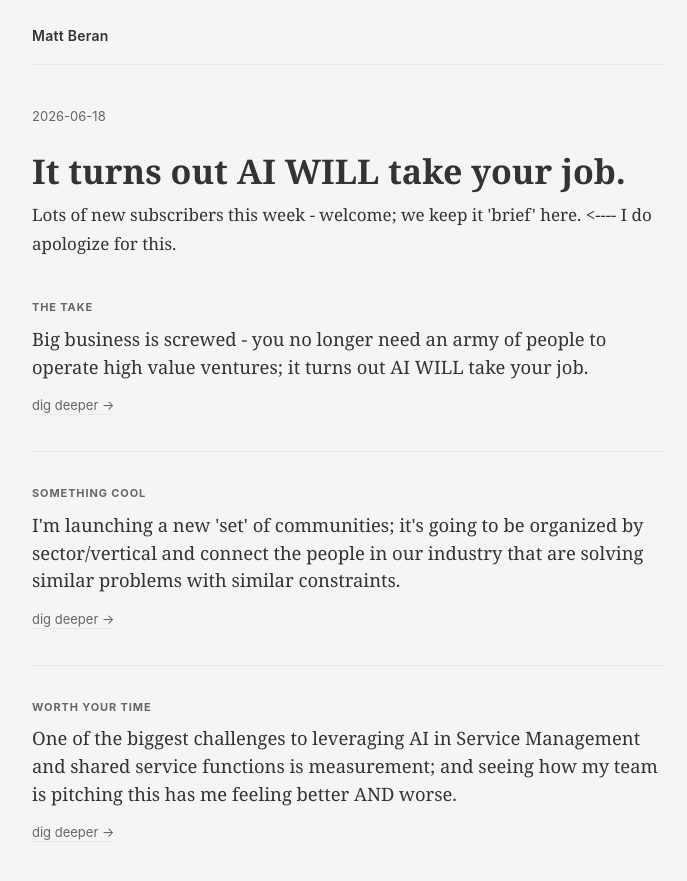
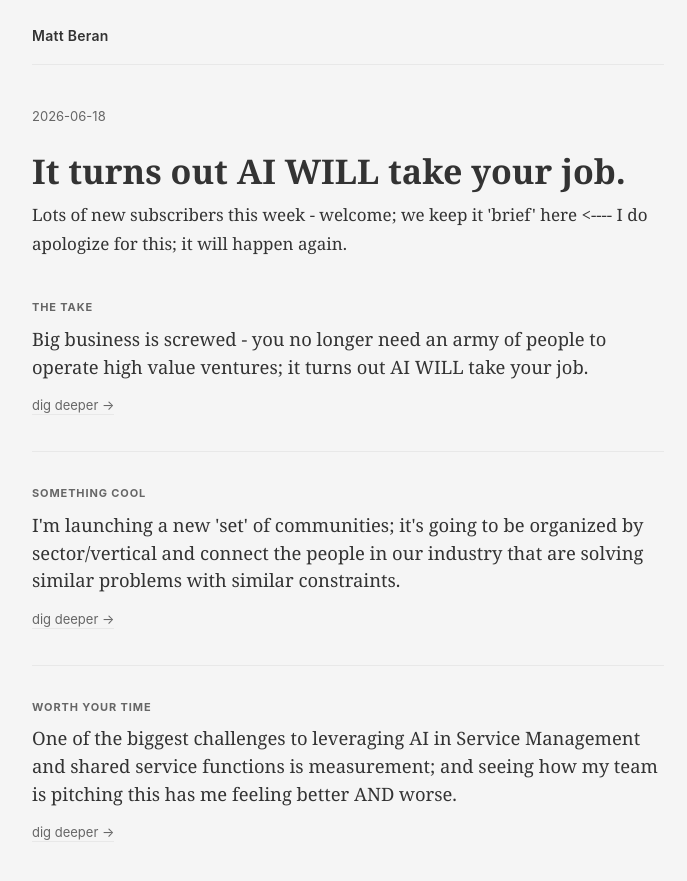
Before and after one commit to mattberan/mattberan, a website: page site/bb/18062026/index.html in a window 1280 px wide. Shown: the top 881 px of the page, without its empty margins (292-979 px from the left). Drawn offline with Linux system fonts and the light colour scheme.

Commit message:
Issue 18062026: It turns out AI WILL take your job.

```diff
--- a/site/bb/18062026/index.html
+++ b/site/bb/18062026/index.html
@@ -26,7 +26,7 @@
 <main class="issue">
   <time datetime="2026-06-18">2026-06-18</time>
   <h1 class="issue-title">It turns out AI WILL take your job.</h1>
-  <p class="greeting">Lots of new subscribers this week - welcome; we keep it 'brief' here. &lt;---- I do apologize for this.</p>
+  <p class="greeting">Lots of new subscribers this week - welcome; we keep it 'brief' here &lt;---- I do apologize for this; it will happen again.</p>
 
   <div class="items">
 
```
